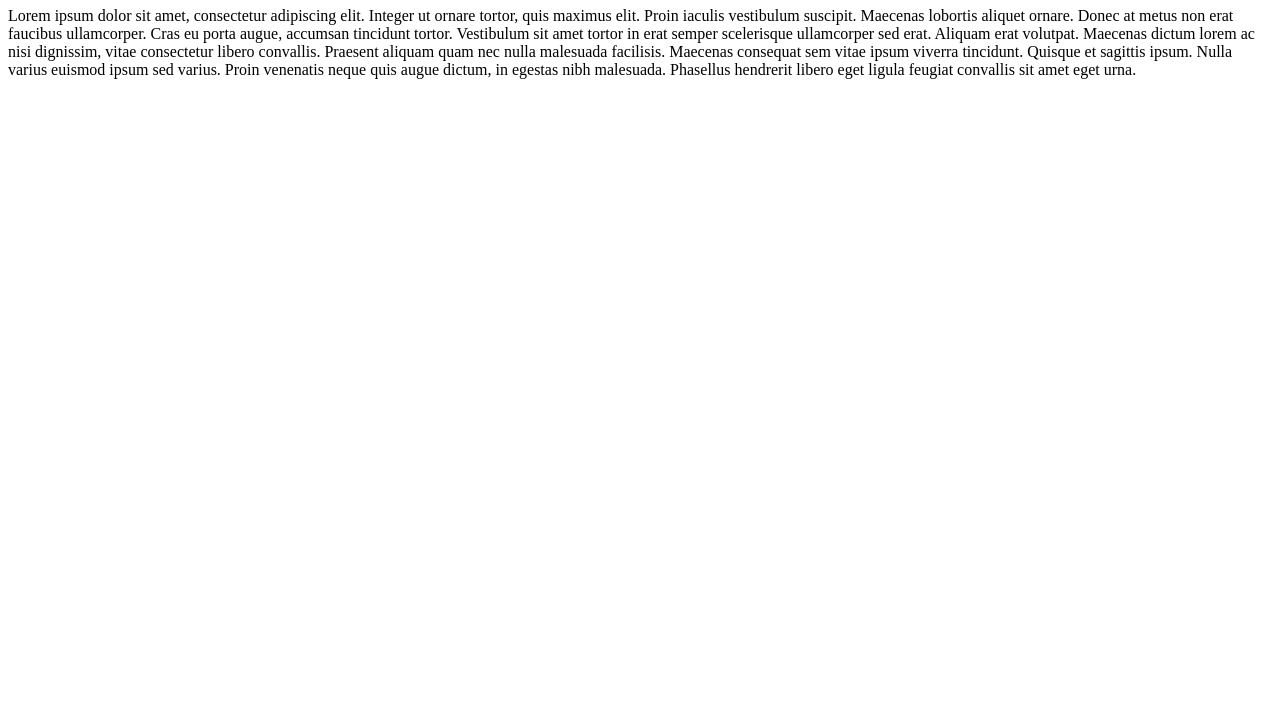
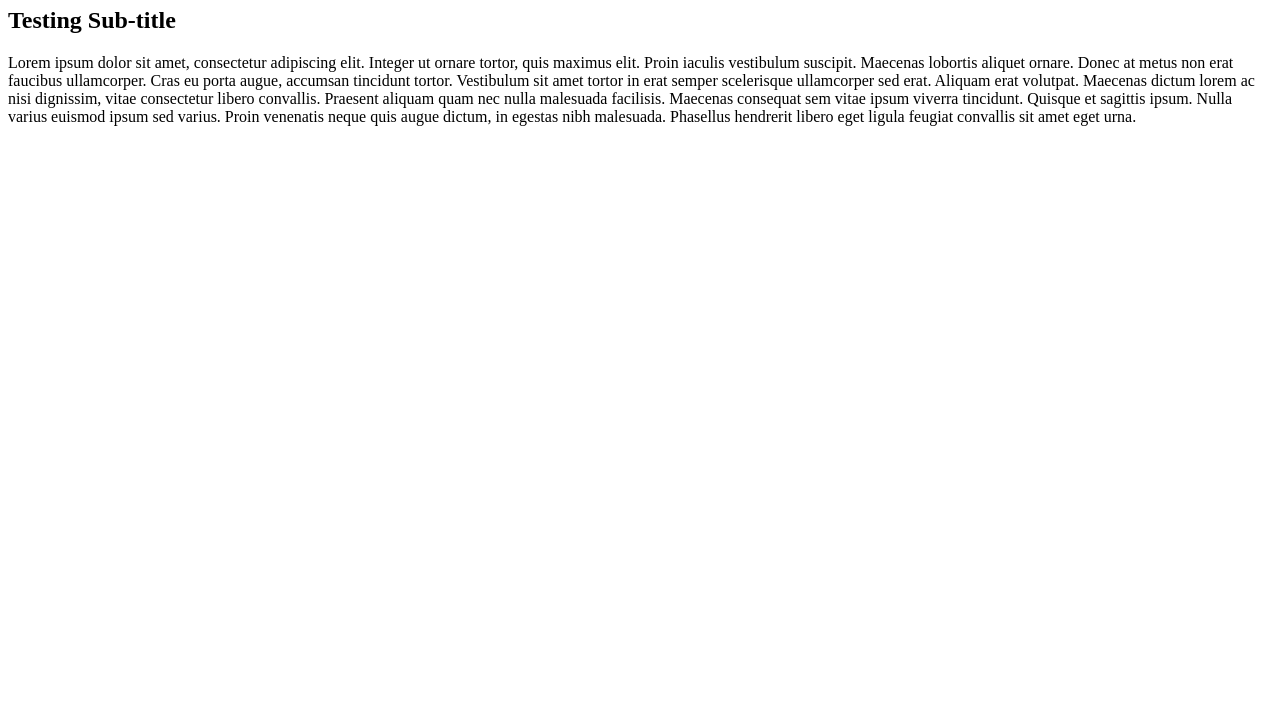
Before and after one commit to tiffiecheng/iat339-demo-lab4, a plain HTML site: page index.html in a window 1280 px wide. Shown: the part 73-800 px from the top of the page. Drawn offline with Linux system fonts and the light colour scheme.

Commit message:
Added test subtitle heading

```diff
--- a/index.html
+++ b/index.html
@@ -6,6 +6,7 @@
 	</head>
 	<body>
 		<h1>Testing</h1>
+		<h2>Testing Sub-title</h2>
 		<p>
 			Lorem ipsum dolor sit amet, consectetur adipiscing elit. Integer ut ornare tortor, quis maximus elit. Proin iaculis vestibulum suscipit. Maecenas lobortis aliquet ornare. Donec at metus non erat faucibus ullamcorper. Cras eu porta augue, accumsan tincidunt tortor. Vestibulum sit amet tortor in erat semper scelerisque ullamcorper sed erat. Aliquam erat volutpat. Maecenas dictum lorem ac nisi dignissim, vitae consectetur libero convallis. Praesent aliquam quam nec nulla malesuada facilisis. Maecenas consequat sem vitae ipsum viverra tincidunt. Quisque et sagittis ipsum. Nulla varius euismod ipsum sed varius. Proin venenatis neque quis augue dictum, in egestas nibh malesuada. Phasellus hendrerit libero eget ligula feugiat convallis sit amet eget urna.
 		</p>
```
